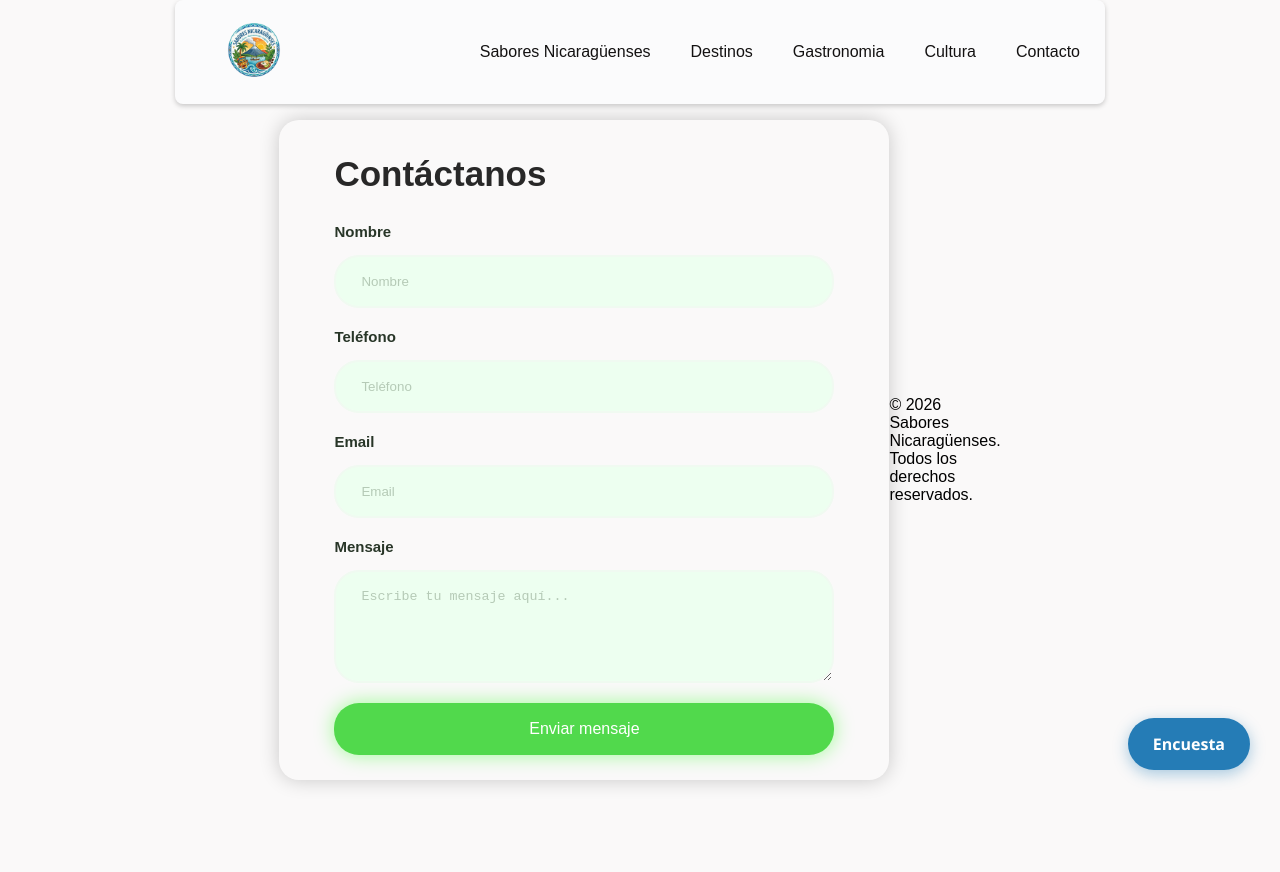
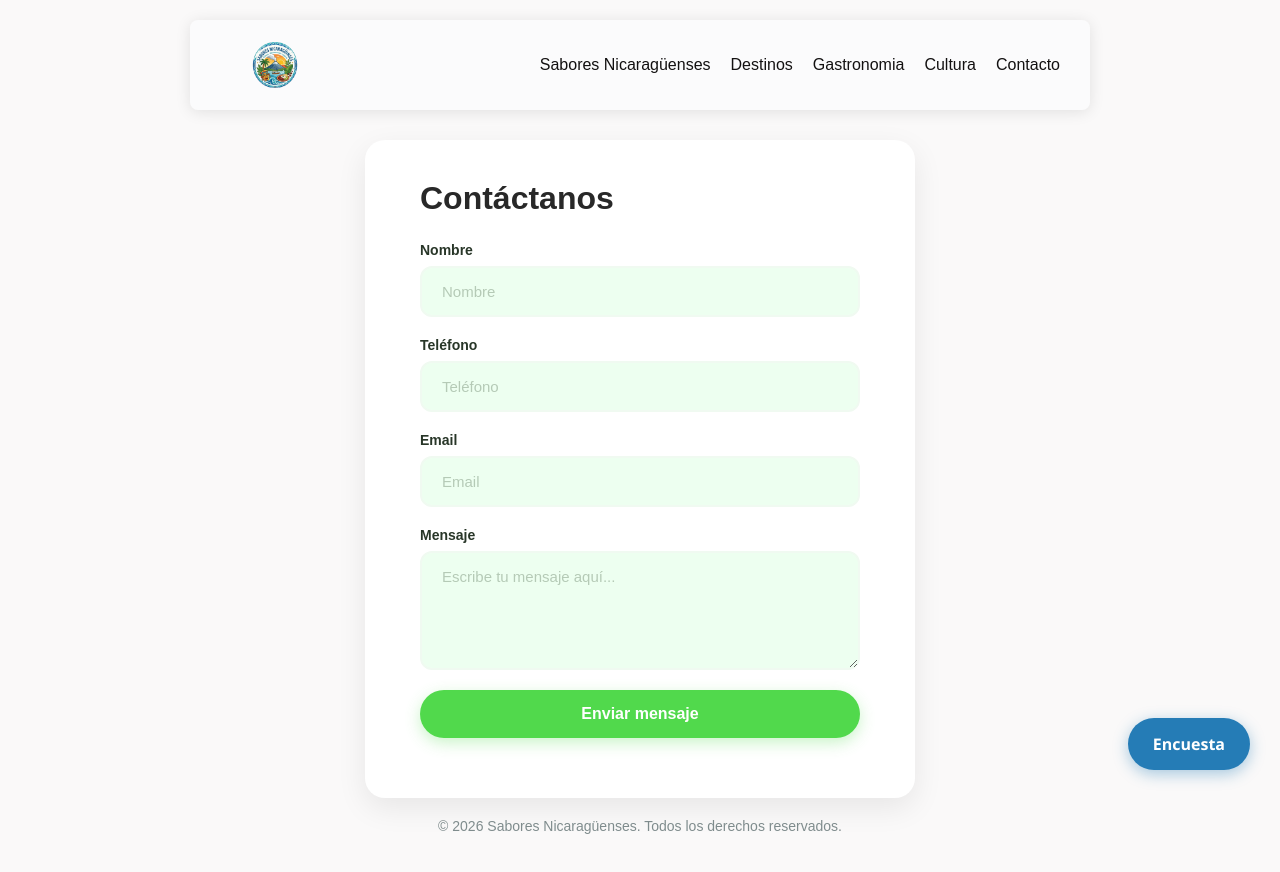
Before and after one commit to AranaUM/Proyecto-Desarrollo-web, a plain HTML site: page Contacto.html in a window 1280 px wide. Drawn offline with Linux system fonts and the light colour scheme.

Commit message:
Update Contacto.css

```diff
--- a/Contacto.css
+++ b/Contacto.css
@@ -1,10 +1,26 @@
+* {
+    box-sizing: border-box;
+    margin: 0;
+    padding: 0;
+}
 
 body {
-  font-family: Georgia, 'Times New Roman', Times, serif;
+    font-family: Arial, Helvetica, sans-serif;
     background-color: hsl(0, 9%, 98%);
-  max-width: 600px;
-  margin: 0 auto;
-  padding: 80px 40px;
+    min-height: 100vh;
+    display: flex;
+    flex-direction: column;
+    align-items: center;
+    padding-top: 140px;
+    padding-bottom: 60px;
+}
+
+main {
+    width: 100%;
+    display: flex;
+    justify-content: center;
+    align-items: center;
+    flex-grow: 1;
 }
 
 .headera {
@@ -13,20 +29,22 @@ body {
     left: 0;
     right: 0;
     max-width: 900px;
-  margin: 0 auto;
+    margin: 20px auto 0 auto;
     background: #fbfbfc;
-  padding: 15px;
-  box-shadow: 0 2px 5px rgba(0,0,0,0.2);
+    padding: 15px 30px;
+    box-shadow: 0 2px 15px rgba(0,0,0,0.1);
     z-index: 1000;
     border-radius: 8px;
-
     display: flex;
     align-items: center;
     justify-content: space-between;
 }
+
 .logo img {
-  height: 70px;
+    height: 60px;
+    display: block;
 }
+
 .menu {
     display: flex;
     justify-content: center;
@@ -34,101 +52,111 @@ body {
 }
 
 .menu a {
-    margin: 0 10px;
     color: #131111;
     text-decoration: none;
+    font-weight: 500;
     transition: color 0.3s ease;
-    text-decoration: none;
 }
 
 .menu a:hover {
     color: #d4af37;
 }
 
-body {
-    font-family: Arial, Helvetica, sans-serif;
-    padding-top: 120px;
+.contact-container {
     display: flex;
-    align-items: center;
     justify-content: center;
+    width: 100%;
+    padding: 0 20px;
 }
 
-form{
-    padding: 5px 55px;
-    box-shadow: 0 0 20px rgba(0, 0, 0, 0.2);
+form {
+    background-color: #ffffff;
+    padding: 40px 55px;
+    box-shadow: 0 10px 30px rgba(0, 0, 0, 0.08);
     border-radius: 20px;
     text-align: left;
-    width: 500px;
+    width: 100%;
+    max-width: 550px;
+}
+
+form h2 {
+    color: #282828;
+    font-size: 32px;
+    margin-bottom: 25px;
+    font-weight: 700;
 }
 
 .input-group {
     display: flex;
     flex-direction: column;
-    text-align: left;
 }
 
-h2 {
-    color: #282828;
-    font-size: 35px;
+label {
+    color: #283628;
+    font-size: 14px;
+    font-weight: 600;
+    margin-bottom: 8px;
 }
 
-label{
-    color: #283628;
-    font-size: 15px;
-    font-weight: 600;
-    margin-bottom: 15px;
-}
-input,textarea{
-
-    padding: 17px 25px;
-    border-radius: 25px;
+input, textarea {
+    padding: 15px 20px;
+    border-radius: 12px;
     margin-bottom: 20px;
     background-color: #edfff0;
     border: 2px solid #f0faf1;
     color: #283628;
+    font-size: 15px;
     outline: none;
+    width: 100%;
+    font-family: inherit;
+    transition: border-color 0.3s ease;
 }
-input::placeholder, textarea::placeholder{
+
+input:focus, textarea:focus {
+    border-color: #51d94c;
+}
+
+input::placeholder, textarea::placeholder {
     color: #b5cab6;
 }
-.form-txt {
-    margin-bottom: 30px;
-    display: flex;
-    justify-content: space-between;
-    text-align: center;
-}
-.form-txt a {
-    color: #76b28e;
-    font-size: 14px;
-    font-weight: 500;
-    text-decoration: none;
-}
 
-.btn{
+.btn {
     font-size: 16px;
     color: #ffffff;
     border: 0;
-    border-radius: 25px;
+    border-radius: 50px;
     background-color: #51d94c;
-    box-shadow: 0 0 20px rgba(25, 254, 0, 0.4);
+    box-shadow: 0 5px 15px rgba(81, 217, 76, 0.3);
+    padding: 15px;
+    font-weight: bold;
     cursor: pointer;
-}
-.btn:hover {
-    background-color: #50e048;
+    transition: background-color 0.3s ease, transform 0.2s ease;
 }
 
-@media(max-width:991px) {
-
-    body {
-        padding: 30px;
+.btn:hover {
+    background-color: #44c23f;
+    transform: translateY(-1px);
 }
 
-    form{
-        padding: 50px 30px;
+footer {
     width: 100%;
+    text-align: center;
+    padding: 20px;
+    color: #7f8c8d;
+    font-size: 14px;
 }
-    input{
-        padding: 15px;
+
+@media(max-width: 991px) {
+    body {
+        padding-top: 160px;
+    }
+
+    .headera {
+        width: 90%;
+    }
+
+    form {
+        padding: 40px 25px;
     }
 }
 
```
Lines whose indentation alone changed are shown as unchanged.
